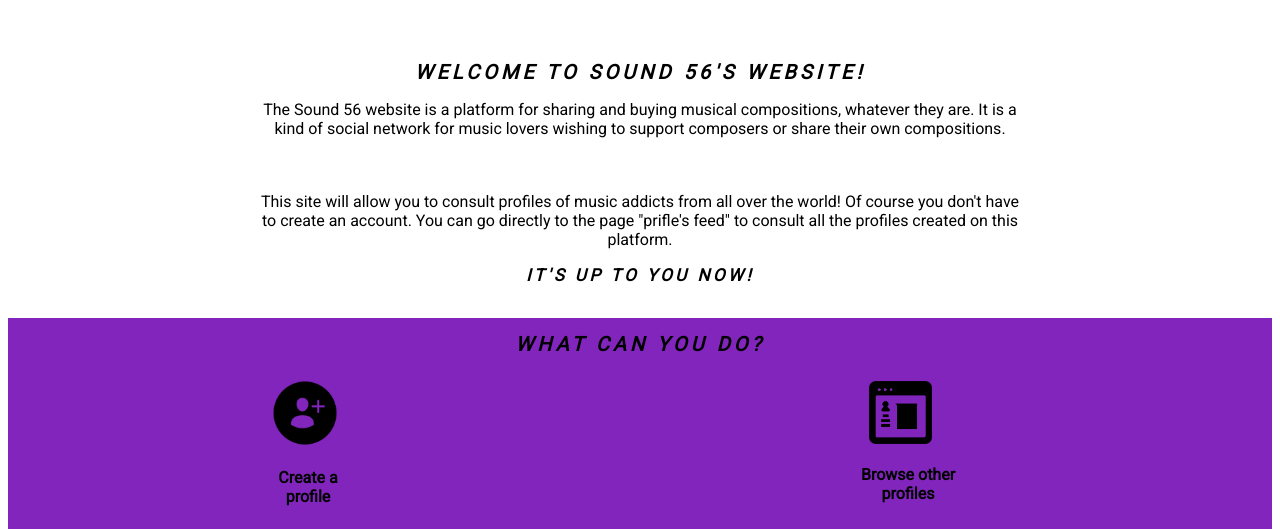
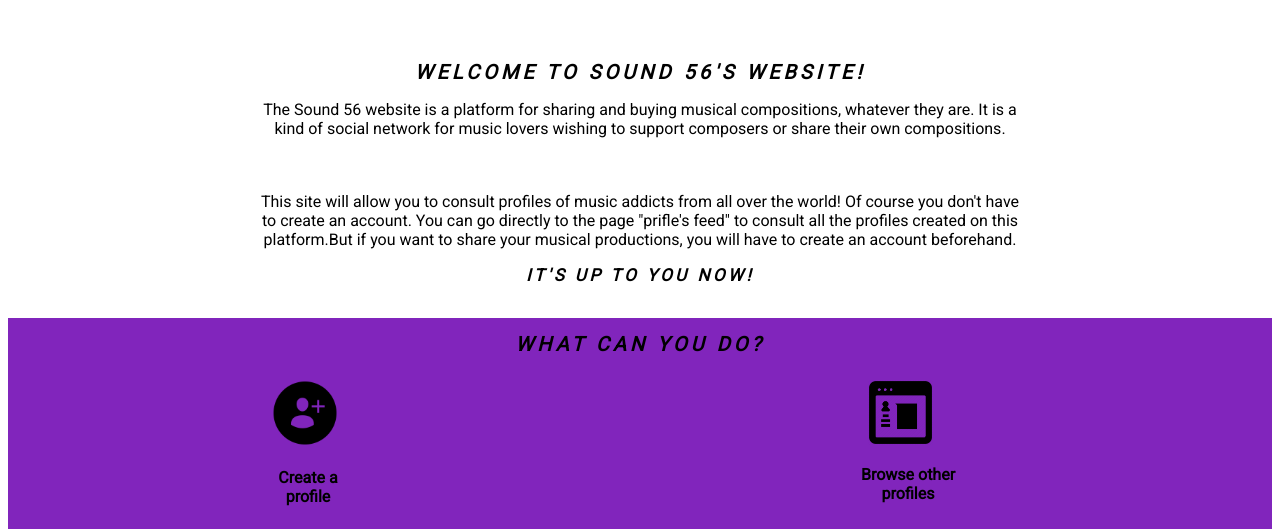
Before and after one commit to Batache2507/ArchitecureWeb_Projet-LV-, a Node server app: page /homepage in a window 1280 px wide. Shown: the part 88-617 px from the top of the page. Run offline with Node 20, Linux system fonts and the light colour scheme; some libraries are stand-ins or nearby versions.

Commit message:
add song update

```diff
--- a/views/homepage.ejs
+++ b/views/homepage.ejs
@@ -18,7 +18,7 @@
         <h1>Welcome to Sound 56's website!</h1>
 		<p>The Sound 56 website is a platform for sharing and buying musical compositions, whatever they are. It is a kind of social network for music lovers wishing to support composers or share their own compositions.<br><br>
 		<br>
-        <p>This site will allow you to consult profiles of music addicts from all over the world! Of course you don't have to create an account. You can go directly to the page "prifle's feed" to consult all the profiles created on this platform.</p>
+        <p>This site will allow you to consult profiles of music addicts from all over the world! Of course you don't have to create an account. You can go directly to the page "prifle's feed" to consult all the profiles created on this platform.But if you want to share your musical productions, you will have to create an account beforehand.</p>
         <h2>It's up to you now!</h2><br>
         <div id="valeurs">
             <h1>What can you do?</h1>
--- a/views/profile.ejs
+++ b/views/profile.ejs
@@ -21,7 +21,8 @@
     <p>You are from <strong><%= user.country%></strong>.</p>
     <p>You favorite instrument is <strong><%= user.instrument%></strong>.</p>
     <p>You favorite musical genre is <strong><%= user.musical_genre%></strong>.</p>
-    <h2>Here is your musical compositions</h2>
+    <h2>Here is your musical compositions</h2><br>
+    <!--<%= song[i].title%>-->
     <%= songs.title %>
     <%= songs.duration%>
 
--- a/views/profilesFeed.ejs
+++ b/views/profilesFeed.ejs
@@ -19,6 +19,7 @@
        <% for(var i=0; i < users.length ; i++) {%>
 
         <p> Here is <strong><%=  users[i].firstname %> <%= users[i].lastname %></strong>'s profile, aka <strong><%= users[i].nickname%></strong>.</p>
+        <!--<p>His musical productions: <%= songs[i].title%></p>-->
 
         <p>----------------------</p>
         <% } %>
```
